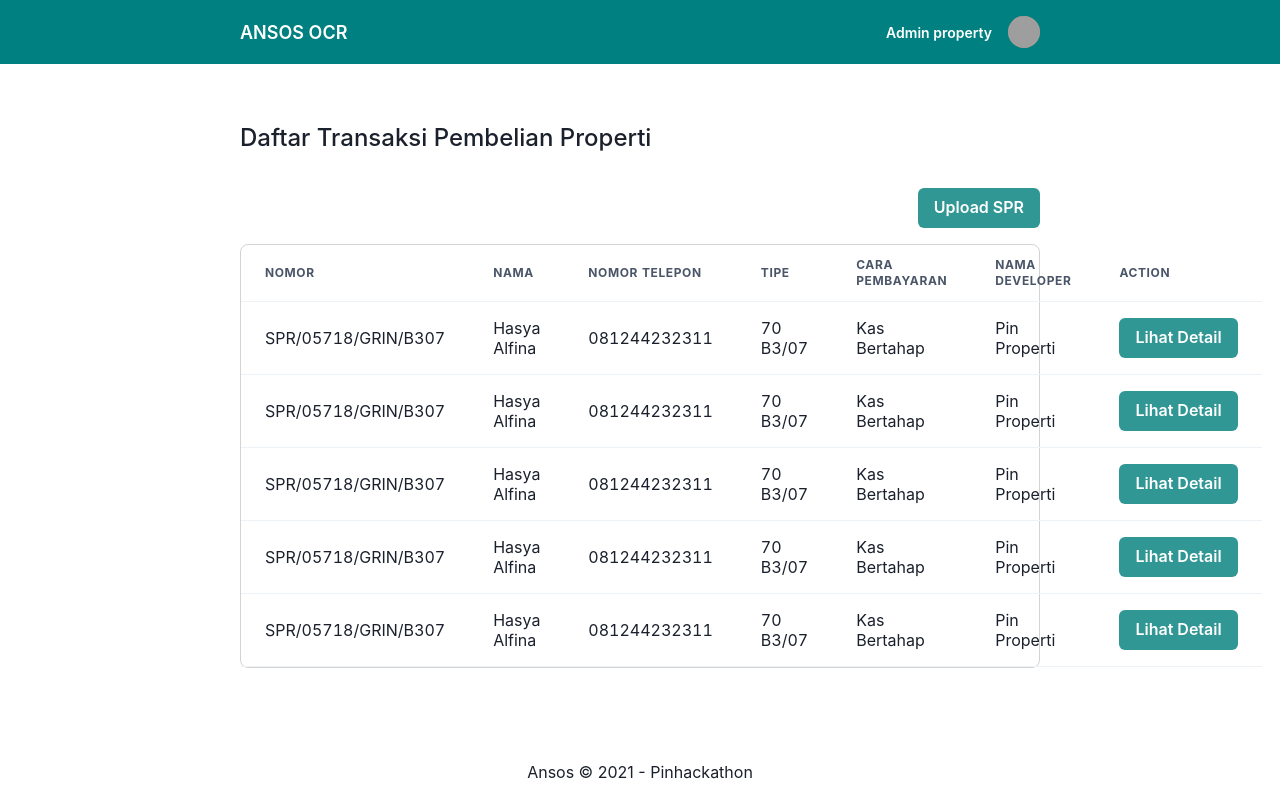
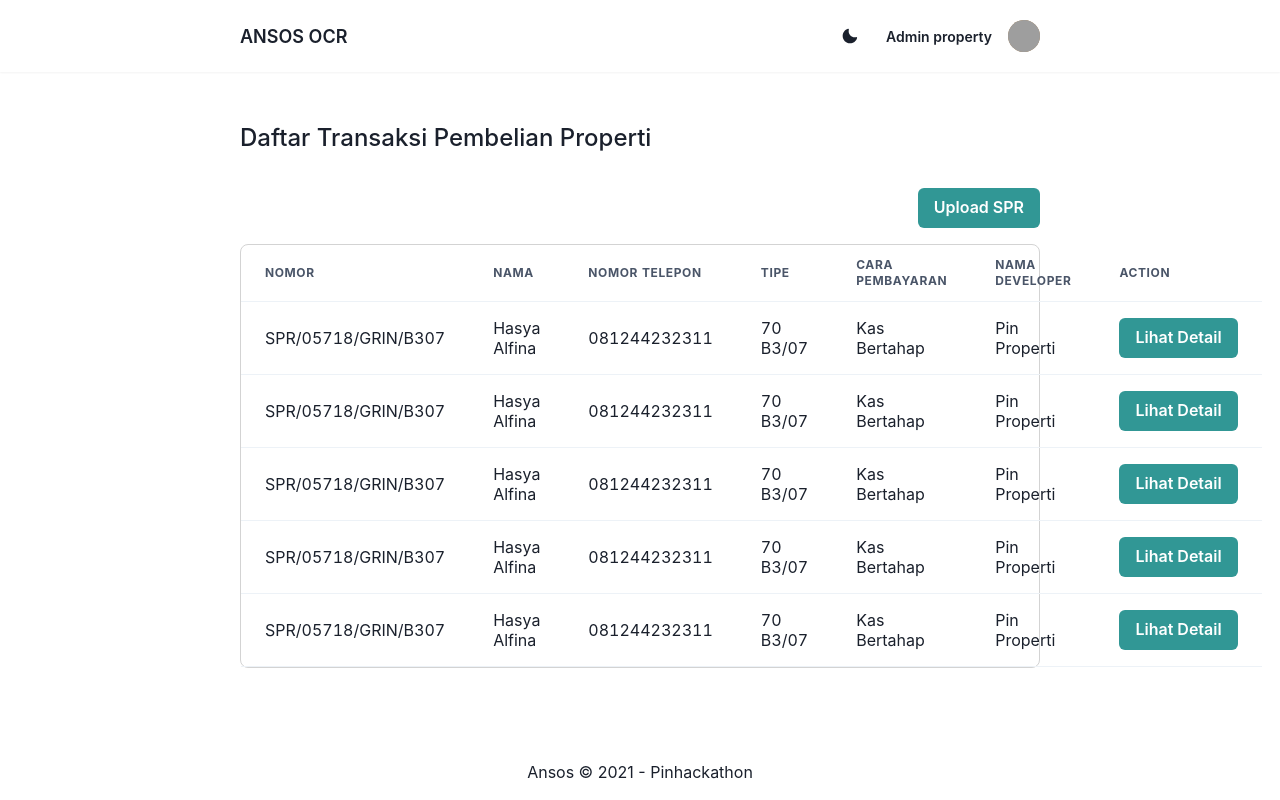
Before and after one commit to adityarahmayadi/ansos-hackathon, a Next.js app: page / in a window 1280 px wide. Built offline with nearby package versions, Linux system fonts and the light colour scheme; grey boxes are pictures that could not be loaded.

Commit message:
feat: add color mode toggle

```diff
--- a/components/footer/index.tsx
+++ b/components/footer/index.tsx
@@ -12,6 +12,7 @@ const Footer = () => (
     bottom={0}
     left={0}
     p={4}
+    boxShadow='sm'
   >
     <Text>Ansos © 2021 - Pinhackathon</Text>
   </Flex>
--- a/components/navbar/index.tsx
+++ b/components/navbar/index.tsx
@@ -1,14 +1,21 @@
 import {
   Flex,
   Avatar,
-  Text
+  Text,
+  IconButton,
+  useColorMode,
+  useColorModeValue
 } from '@chakra-ui/react'
+import {MoonIcon, SunIcon} from '@chakra-ui/icons'
 
-const Navbar = () => (
+const Navbar = () => {
+  const { toggleColorMode } = useColorMode()
+  const toggleIcon = useColorModeValue(<MoonIcon />, <SunIcon />)
+  return (
     <Flex
       width='100vw'
-    background='teal'
       position='fixed'
+      boxShadow='sm'
     >
       <Flex
         direction='row'
@@ -18,10 +25,17 @@ const Navbar = () => (
         padding="16px 240px"
       >
         <Flex>
-        <Text fontSize='18px' fontWeight='semibold' color='white' textTransform='uppercase'>Ansos OCR</Text>
+          <Text fontSize='18px' fontWeight='semibold' colorScheme='teal' textTransform='uppercase'>Ansos OCR</Text>
         </Flex>
         <Flex direction='row' alignItems='center'>
-        <Text mr={4} fontSize='14px' fontWeight='semibold' color='white'>Admin property</Text>
+          <IconButton
+            background='transparent'
+            aria-label="Change color mode"
+            icon={toggleIcon}
+            mr={4}
+            onClick={toggleColorMode}
+          />
+          <Text mr={4} fontSize='14px' fontWeight='semibold' colorScheme='teal'>Admin property</Text>
           <Avatar
             name="Dan Abrahmov"
             src="https://2.bp.blogspot.com/-TaCkCEzCfP0/Wj812nC68bI/AAAAAAAAMgk/DFaoQhydN84hgYsgT1qaWve5LuhkcYsbwCLcBGAs/s1600/gege5.jpg"
@@ -31,5 +45,6 @@ const Navbar = () => (
       </Flex>
     </Flex>
   )
+}
 
 export default Navbar
```
Lines whose indentation alone changed are shown as unchanged.
